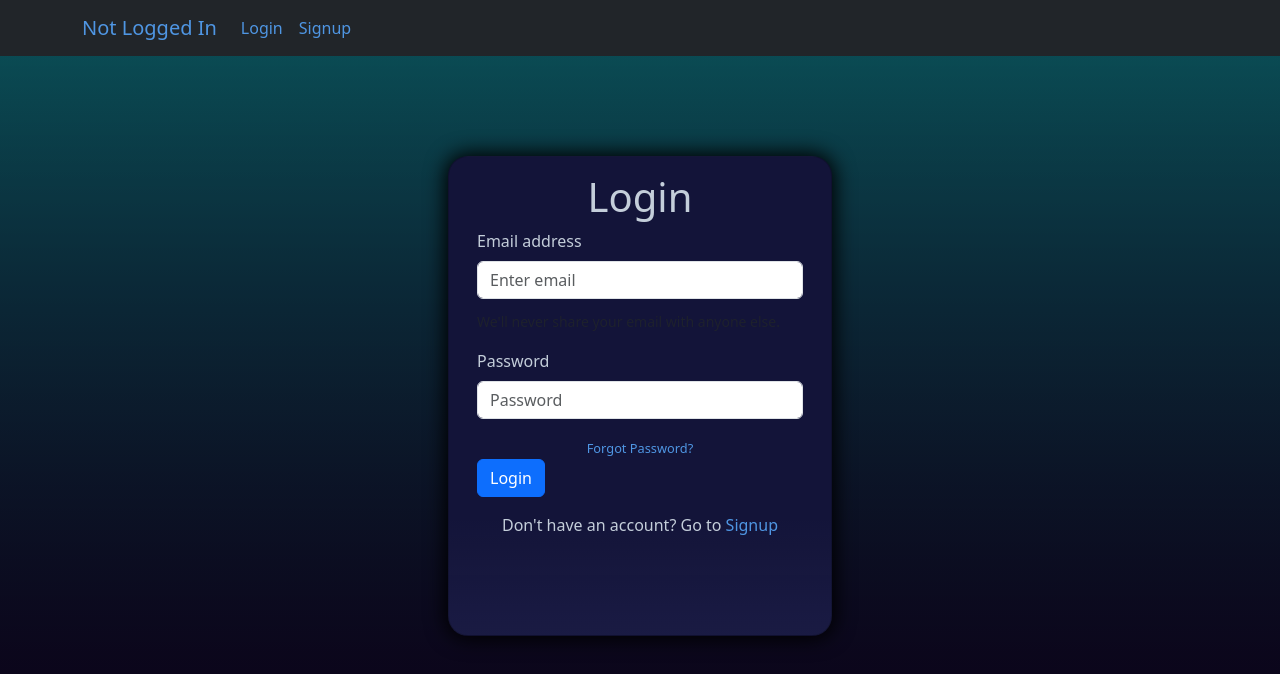
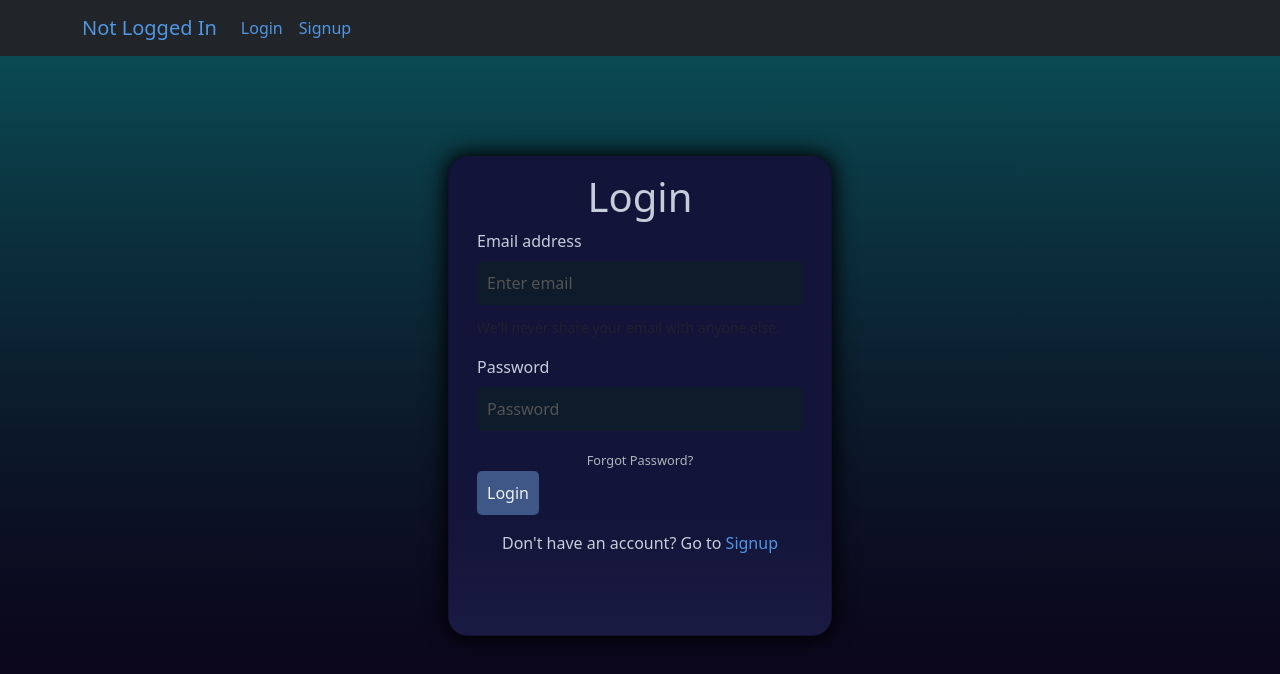
Before and after one commit to BulletStormXT/movi-e-thek, a React (Create React App) app in the folder frontend/: page /login in a window 1280 px wide. Shown: the top 674 px of the page. Built offline with nearby package versions, Linux system fonts and the light colour scheme; a web font is replaced by a local one.

Commit message:
Update App.css
Co-Authored-By: Na5ty <28659545+Na5ty@users.noreply.github.com>
Co-Authored-By: VCorvinus <139325671+VCorvinus@users.noreply.github.com>

```diff
--- a/frontend/src/App.css
+++ b/frontend/src/App.css
@@ -1,4 +1,4 @@
-@import url('https://fonts.googleapis.com/css2?family=Finlandica&display=swap');
+@import url("https://fonts.googleapis.com/css2?family=Finlandica&display=swap");
 
 .App {
   text-align: center;
@@ -32,21 +32,32 @@
 
 body {
   margin: 0;
-  font-family: 'Finlandica', Arial, sans-serif;
-  background: linear-gradient(360deg, rgb(11, 0, 23) 0%, rgba(0,212,255,0) 100%),  linear-gradient(180deg, rgba(0, 255, 238, 0.252) 0%, rgba(0,55,82,0) 100%) !important;
+  font-family: "Finlandica", Arial, sans-serif;
+  background: linear-gradient(
+      360deg,
+      rgb(11, 0, 23) 0%,
+      rgba(0, 212, 255, 0) 100%
+    ),
+    linear-gradient(
+      180deg,
+      rgba(0, 255, 238, 0.252) 0%,
+      rgba(0, 55, 82, 0) 100%
+    ) !important;
   background-color: #0d1b2a !important;
   color: rgba(240, 248, 255, 0.411);
   color: #fff !important;
   height: 100vh;
 }
 
-.cardLogin{
-  background: linear-gradient(0deg, rgba(152, 150, 255, 0.05) 0%, rgba(0,55,82,0) 25%) !important;
+.cardLogin {
+  background: linear-gradient(
+    0deg,
+    rgba(152, 150, 255, 0.05) 0%,
+    rgba(0, 55, 82, 0) 25%
+  ) !important;
   background-color: #131439 !important;
   color: #c4ceda !important;
-  }
-
-
+}
 
 /*
 .sloginup {
@@ -124,34 +135,38 @@ header select {
 }
 
 form input {
-  background-color: #0d1b2a;
-  color: #fff;
-  border: none;
-  padding: 10px;
-  margin-bottom: 10px;
-  border-radius: 5px;
+  background-color: #0d1b2a !important;
+  color: whitesmoke !important;
+  border: none !important;
+  padding: 10px !important;
+  margin-bottom: 10px !important;
+  border-radius: 5px !important;
 }
 
 form a {
-  color: #adb5bd;
-  font-size: 0.8rem;
-  margin-bottom: 20px;
-  text-decoration: none;
-  align-self: flex-end;
+  color: #adb5bd !important;
+  font-size: 0.8rem !important;
+  margin-bottom: 20px !important;
+  text-decoration: none !important;
+  align-self: flex-end !important;
+}
+
+form input::placeholder {
+  color: #535353 !important;
 }
 
 form button {
-  background-color: #1b263b;
-  color: #fff;
-  border: none;
-  padding: 10px;
-  border-radius: 5px;
-  cursor: pointer;
-  font-size: 1rem;
+  background-color: #1b263b !important;
+  color: #fff !important;
+  border: none !important;
+  padding: 10px !important;
+  border-radius: 5px !important;
+  cursor: pointer !important;
+  font-size: 1rem !important;
 }
 
 form button:hover {
-  background-color: #415a77;
+  background-color: #415a77 !important;
 }
 
 p {
@@ -199,17 +214,17 @@ a:active {
 }
 
 .btnLogin {
-  background-color: #3e5787;
-  color: #fff;
-  border: none;
-  padding: 10px;
-  border-radius: 5px;
-  cursor: pointer;
-  font-size: 1rem;
+  background-color: #3e5787 !important;
+  color: #efefef !important;
+  border: none !important;
+  padding: 10px !important;
+  border-radius: 5px !important;
+  cursor: pointer !important;
+  font-size: 1rem !important;
 }
 
 .btnLogin:hover {
-  background-color: #293a76;
+  background-color: #293a76 !important;
 }
 
 .gotoSignup {
```
